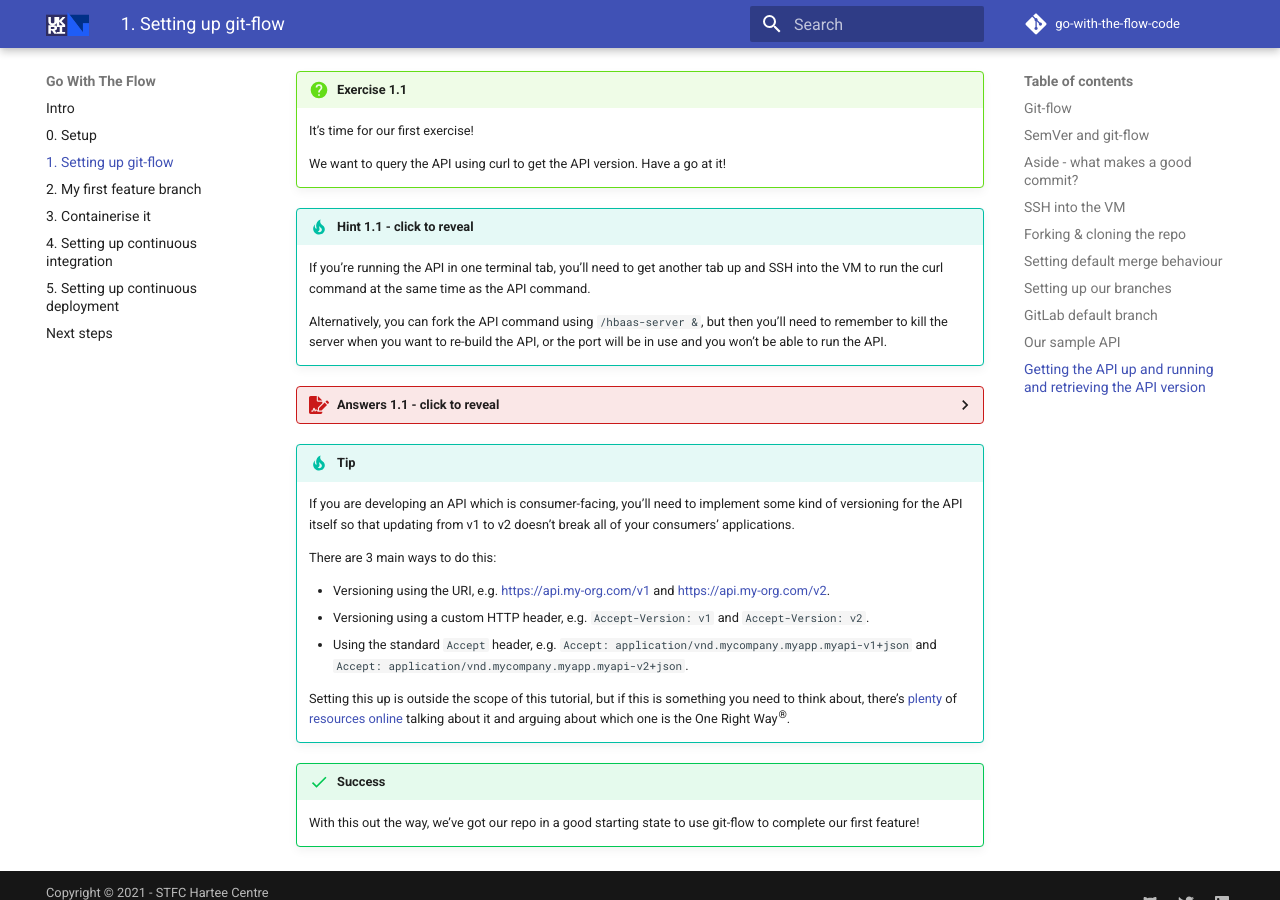
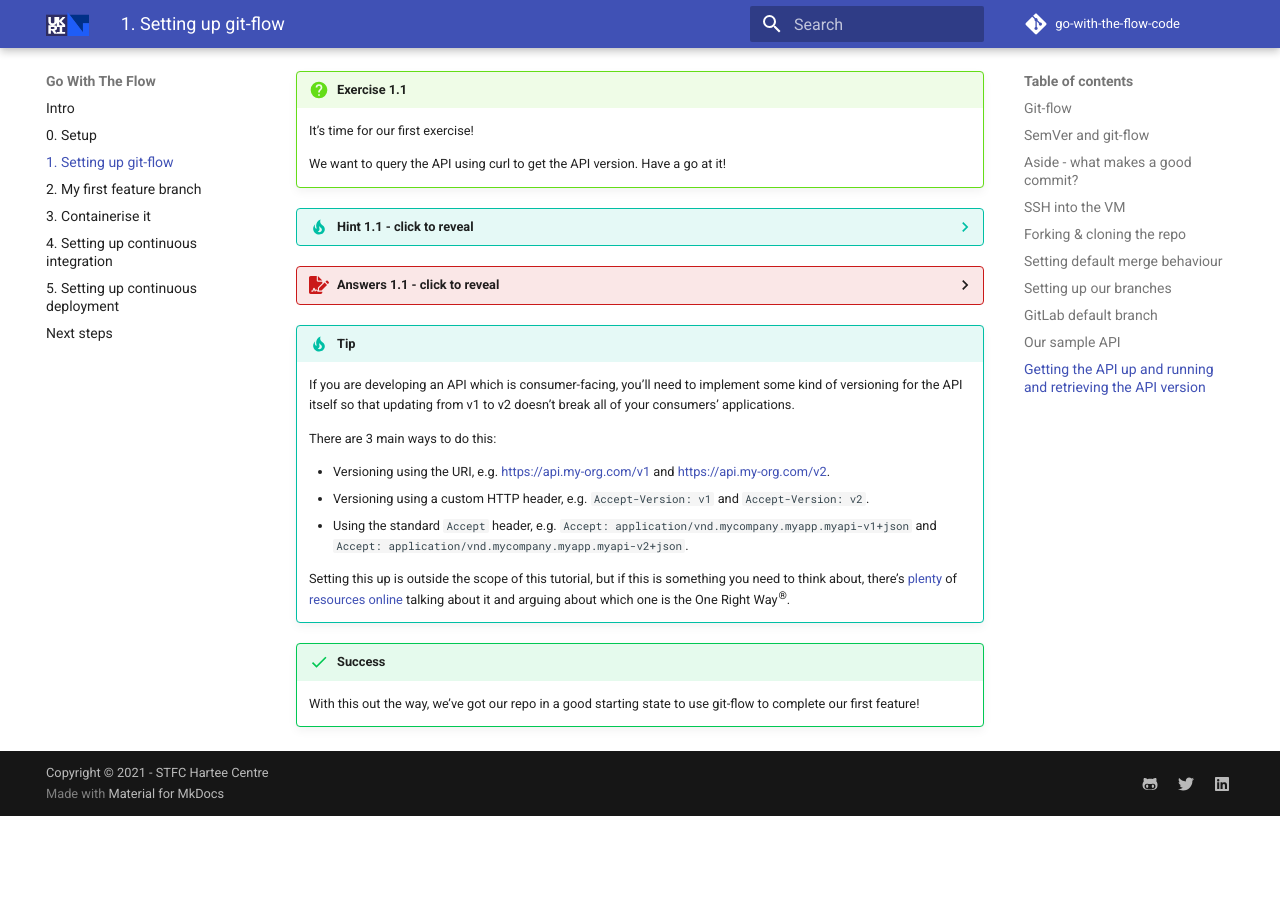
Before and after one commit to stfc/docker-and-gh-actions-for-ml, an MkDocs documentation site: the page built from docs/1-setting-up-git-flow.md, in a window 1280 px wide and 900 px high, scrolled down 8316 px. Built offline with MkDocs 1.6.1 and Material for MkDocs 9.7.7, drawn with Linux system fonts in a browser that asks for light colours; emoji names are drawn with the system emoji font; comment, search, counter and statistics services are not loaded; after the commit the page ends 9132 px from its top, so only the background shows below that.

```diff
--- a/docs/1-setting-up-git-flow.md
+++ b/docs/1-setting-up-git-flow.md
@@ -220,7 +220,7 @@ If this works, you should see something like this:
 
     We want to query the API using curl to get the API version. Have a go at it!
 
-!!! tip "Hint 1.1 - click to reveal"
+??? tip "Hint 1.1 - click to reveal"
     If you're running the API in one terminal tab, you'll need to get another tab up and SSH into the VM to run the curl command at the same time as the API command.
 
     Alternatively, you can fork the API command using `/hbaas-server &`, but then you'll need to remember to kill the server when you want to re-build the API, or the port will be in use and you won't be able to run the API.
```
Also changed, not shown: docs/5-continuous-deployment.md (+1 -1 lines).
